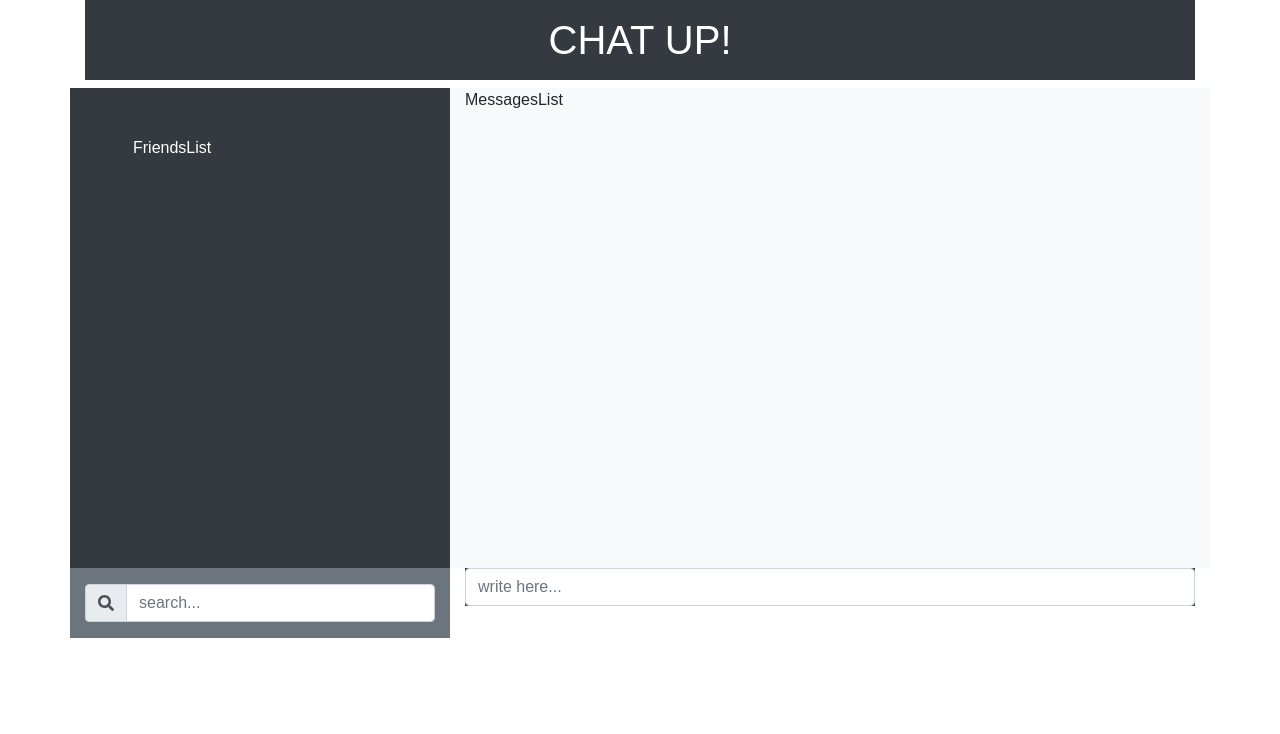
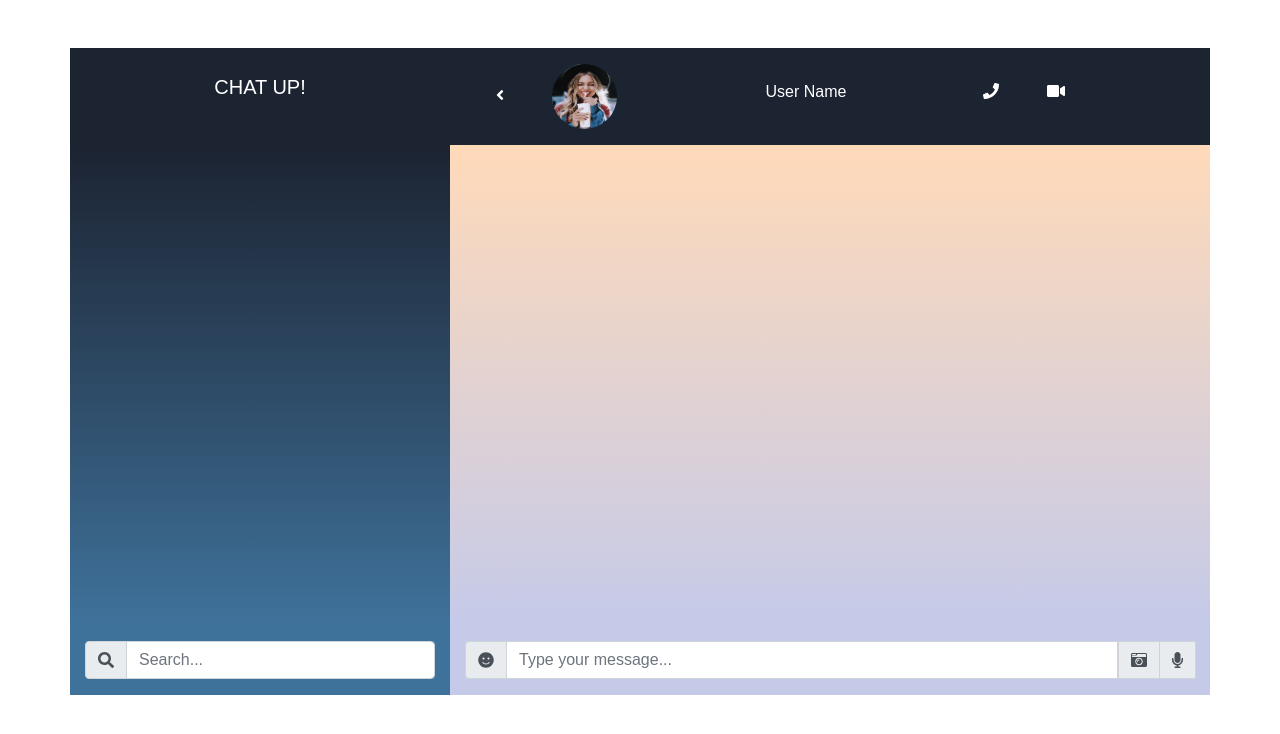
Before and after one commit to pilartorr/chat-up, a React (Create React App) app: page / in a window 1280 px wide. Shown: the top 734 px of the page. Built offline with nearby package versions, Linux system fonts and the light colour scheme.

Commit message:
added basic styles

```diff
--- a/package.json
+++ b/package.json
@@ -3,6 +3,7 @@
   "version": "0.1.0",
   "private": true,
   "dependencies": {
+    "@fortawesome/fontawesome-free": "^5.3.1",
     "@fortawesome/fontawesome-svg-core": "^1.2.4",
     "@fortawesome/free-solid-svg-icons": "^5.3.1",
     "@fortawesome/react-fontawesome": "^0.1.3",
--- a/src/App.js
+++ b/src/App.js
@@ -4,32 +4,40 @@ import MessagesList from './components/MessagesList';
 import SendMessageForm from './components/SendMessageForm';
 import FriendsList from './components/FriendsList';
 import SearchFriendForm from './components/SearchFriendForm';
-import Title from './components/Title';
+import Header1 from './components/Header1';
+import Header2 from './components/Header2';
+
+import { FontAwesomeIcon } from '@fortawesome/react-fontawesome';
+import { faAngleLeft, faVideo, faPhone } from '@fortawesome/free-solid-svg-icons';
+
 
 
 class App extends Component {
   render() {
     return (
       <Fragment>
-        <div className="app container">
+        <div className="app container mt-5">
           <div className="m-auto">
 
-            <Title />
+            <div className="row" id="Headers">
+              <div className="col-4"><Header1/></div>
+              <div className="col-8"><Header2 /></div>
+            </div>
 
             <div className="row">
-              <div className="col-4 bg-dark" style={{"height": "60vh"}}>
+              <div className="col-4" id="FriendsList" style={{"height": "60vh"}}>
                 <FriendsList />
               </div>
-              <div className="col-8 bg-light" style={{"height": "60vh"}}>
+              <div className="col-8" id="MessagesList" style={{"height": "60vh"}}>
                 <MessagesList />
               </div>
             </div>
 
             <div className="row">
-              <div className="col-4 bg-secondary">
+              <div className="col-4" id="SearchFriendForm">
                 <SearchFriendForm />
               </div>
-              <div className="col-8">
+              <div className="col-8" id="SendMessageForm">
                 <SendMessageForm />
               </div>
             </div>
--- a/src/components/FriendsList.jsx
+++ b/src/components/FriendsList.jsx
@@ -5,7 +5,9 @@ class FriendsList extends Component {
   render() {
     return (
       <Fragment>
-        <p className="text-white p-5">FriendsList</p>
+        <div className="FriendsList">
+
+        </div>
       </Fragment>
     );
   }
--- /dev/null
+++ b/src/components/Header1.jsx
@@ -0,0 +1,16 @@
+import React, { Component, Fragment } from 'react';
+import { render } from 'react-dom';
+
+class Header1 extends Component{
+  render(){
+    return(
+      <Fragment>
+        <div className="container" id="Title">
+          <p className="lead text-center my-4 text-white">CHAT UP!</p>
+        </div>
+      </Fragment>
+    )
+  }
+}
+
+export default Header1;
--- /dev/null
+++ b/src/components/Header2.jsx
@@ -0,0 +1,32 @@
+import React, { Component, Fragment } from 'react';
+import { render } from 'react-dom';
+
+import { FontAwesomeIcon } from '@fortawesome/react-fontawesome';
+import { faAngleLeft, faVideo, faPhone } from '@fortawesome/free-solid-svg-icons';
+
+class Header2 extends Component{
+  render(){
+    return(
+      <Fragment>
+        <div className="container py-3" id="Title">
+          <div className="row">
+
+            <div className="col">
+              <FontAwesomeIcon icon={faAngleLeft} className="text-white mt-3 ml-3"/>
+              <img src="portrait.jpg" alt="user-photo" className="portrait ml-5"/>
+            </div>
+
+            <p className="col mt-3 mr-5 text-white text-center">User Name</p>
+
+            <div className="col mt-3 mr-0">
+              <FontAwesomeIcon icon={faPhone} className="text-white mr-5"/>
+              <FontAwesomeIcon icon={faVideo} className="text-white p-0"/>
+            </div>
+          </div>
+        </div>
+      </Fragment>
+    )
+  }
+}
+
+export default Header2;
--- a/src/components/MessagesList.jsx
+++ b/src/components/MessagesList.jsx
@@ -1,12 +1,13 @@
 import React, { Component, Fragment } from 'react';
 import { render } from 'react-dom';
+
 
 class MessagesList extends Component{
   render(){
     return(
       <Fragment>
-        <div className="message-list">
-          <p>MessagesList</p>
+        <div className="container" id="MessagesList">
+
         </div>
       </Fragment>
     )
--- a/src/components/SearchFriendForm.jsx
+++ b/src/components/SearchFriendForm.jsx
@@ -10,9 +10,9 @@ class SearchFriendForm extends Component{
       <Fragment>
         <form className="input-group my-3">
           <div class="input-group-prepend">
-            <span class="input-group-text" id="basic-addon1"> <FontAwesomeIcon icon={faSearch}/></span>
+            <span class="input-group-text"><FontAwesomeIcon icon={faSearch}/></span>
           </div>
-          <input type="text" class="form-control" placeholder="search..." />
+          <input type="text" className="form-control fa-placholder" placeholder="Search..." />
         </form>
       </Fragment>
     )
--- a/src/components/SendMessageForm.jsx
+++ b/src/components/SendMessageForm.jsx
@@ -1,14 +1,24 @@
 import React, { Component, Fragment } from 'react';
 import { render } from 'react-dom';
+
+import { FontAwesomeIcon } from '@fortawesome/react-fontawesome';
+import { faPlus, faSmile, faCameraRetro, faMicrophone} from '@fortawesome/free-solid-svg-icons';
 
 
 class SendMessageForm extends Component{
   render(){
     return(
       <Fragment>
-        <form className="bg-dark m-0">
-          <div className="form-group">
-            <input className="form-control align-center" id="disabledInput" type="text" placeholder="write here..." />
+        <form className="input-group my-3">
+          <div class="input-group-prepend">
+            <span class="input-group-text"> <FontAwesomeIcon icon={faSmile}/></span>
+          </div>
+          <input type="text" class="form-control" placeholder="Type your message..." />
+          <div class="input-group-prepend">
+            <span class="input-group-text"> <FontAwesomeIcon icon={faCameraRetro}/></span>
+          </div>
+          <div class="input-group-prepend">
+            <span class="input-group-text"> <FontAwesomeIcon icon={faMicrophone}/></span>
           </div>
         </form>
       </Fragment>
--- a/src/components/Title.jsx
+++ /dev/null
@@ -1,16 +0,0 @@
-import React, { Component, Fragment } from 'react';
-import { render } from 'react-dom';
-
-class Title extends Component{
-  render(){
-    return(
-      <Fragment>
-        <div className="container bg-dark col-12">
-          <h1 className="text-center py-3 text-white">CHAT UP!</h1>
-        </div>
-      </Fragment>
-    )
-  }
-}
-
-export default Title;
--- a/src/styles/main.css
+++ b/src/styles/main.css
@@ -1,7 +1,37 @@
 
+/* import $enable-gradients: true; */
 
 body {
   margin: 0;
   padding: 0;
   font-family: sans-serif;
 }
+
+
+#Headers{
+  background-color: #1C2331;
+}
+
+#SearchFriendForm{
+  background-color: #3F729B;
+}
+
+#MessagesList{
+  /* background-color: #c5cae9; */
+  background-image: linear-gradient(#FFDAB9,  #c5cae9);
+}
+
+#FriendsList{
+  background-image: linear-gradient(#1C2331,  #3F729B);
+}
+
+#SendMessageForm{
+  background-color: #c5cae9 ;
+}
+
+.portrait{
+  height: 65px;
+  width: 65px;
+  border-radius: 50%;
+  /* border: solid 2px  #FFF; */
+}
```
Also changed, not shown: public/portrait.jpg (added), src/views/Registry.jsx (renamed from src/views/Title.jsx), 1 other file (tests, documents, lock files or other folders).
